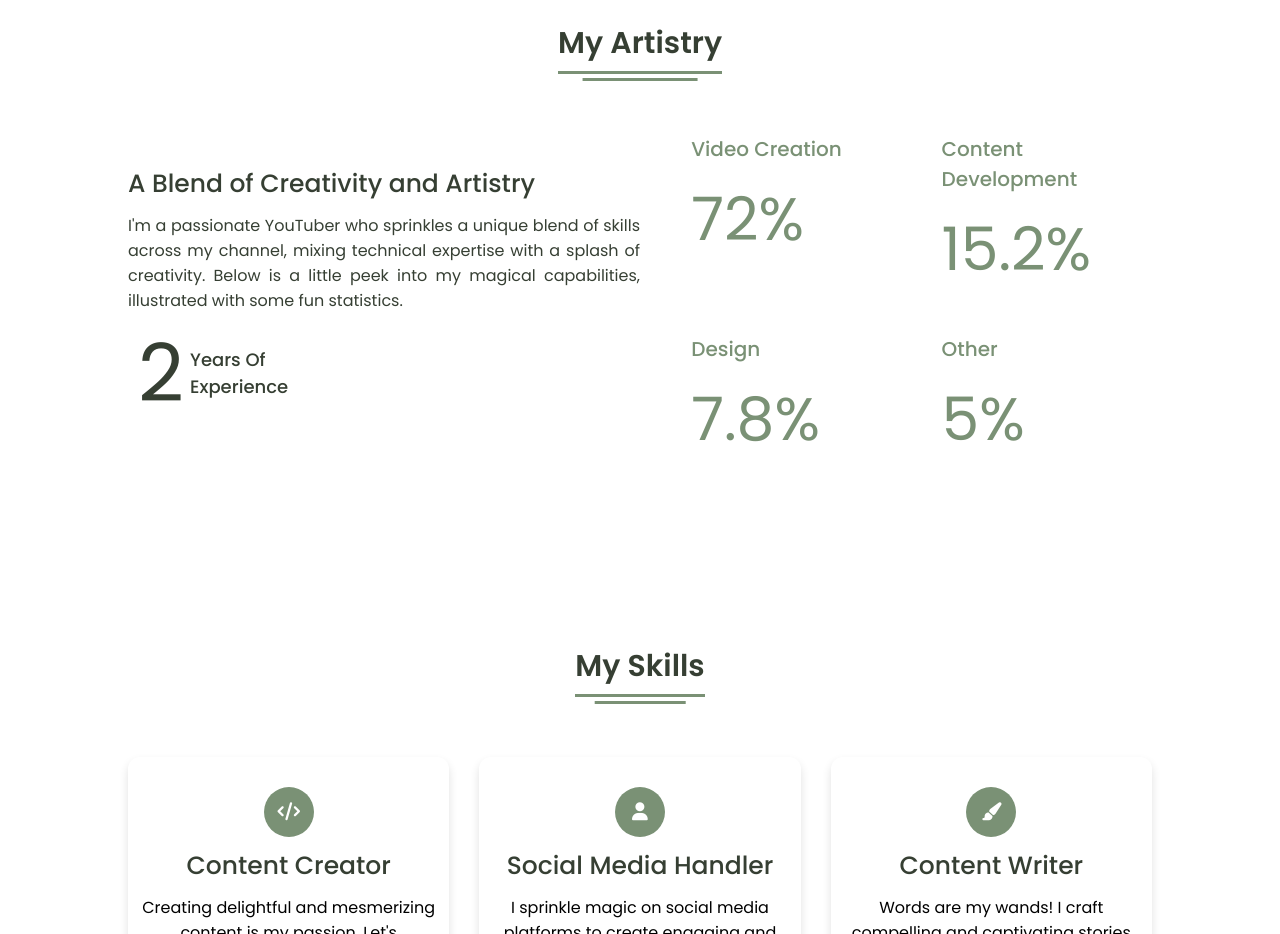
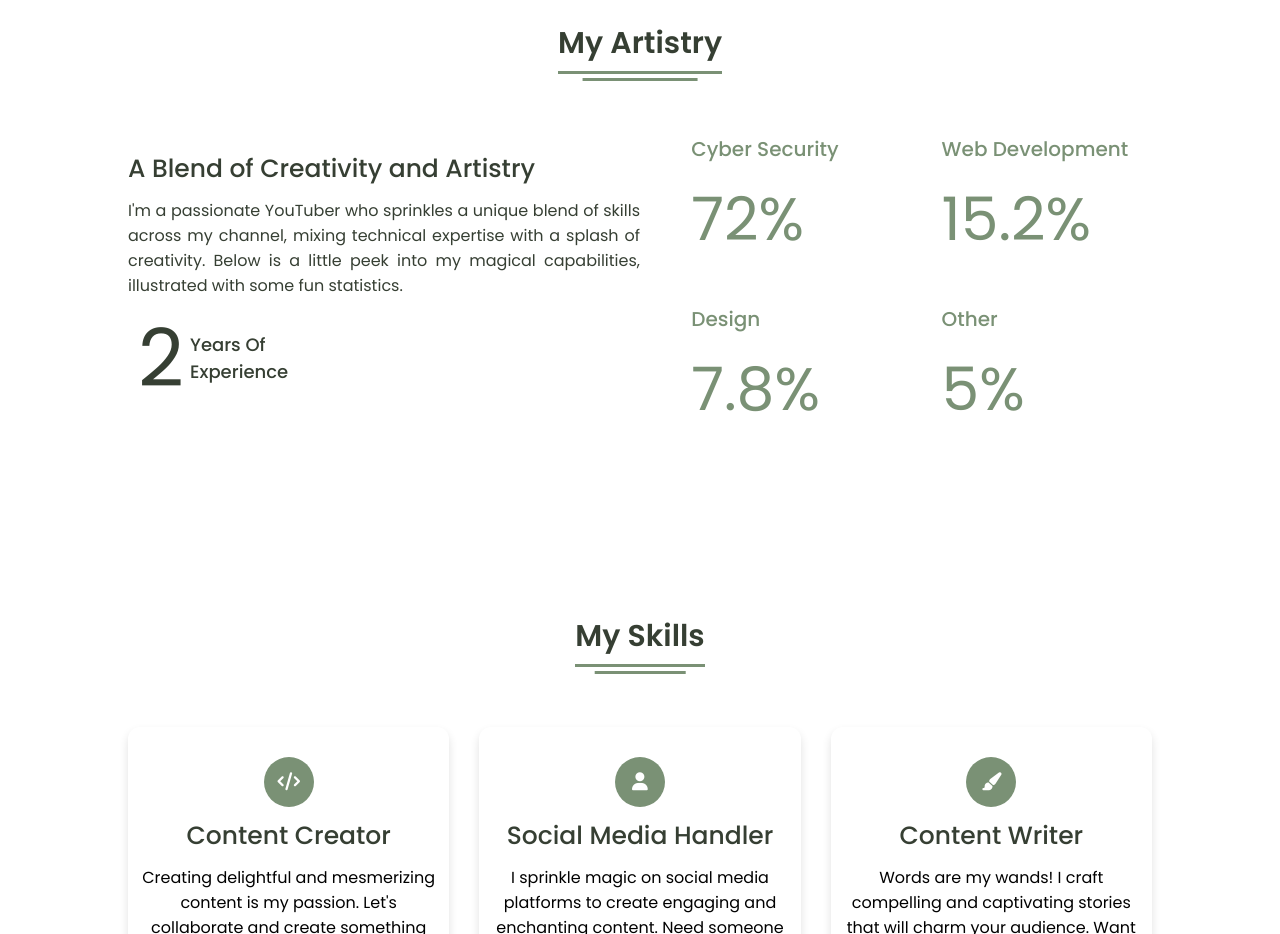
Before and after one commit to Eldarionn/Pankaj, a website: page index.html in a window 1280 px wide. Shown: the part 2220-3154 px from the top of the page. Drawn offline with Linux system fonts and the light colour scheme.

Commit message:
Update index.html

```diff
--- a/index.html
+++ b/index.html
@@ -127,11 +127,11 @@
         </div>
         <div class="boxes">
           <div class="box">
-            <div class="topic">Video Creation</div>
+            <div class="topic">Cyber Security</div>
             <div class="per">72%</div>
           </div>
           <div class="box">
-            <div class="topic">Content Development</div>
+            <div class="topic">Web Development</div>
             <div class="per">15.2%</div>
           </div>
           <div class="box">
```
